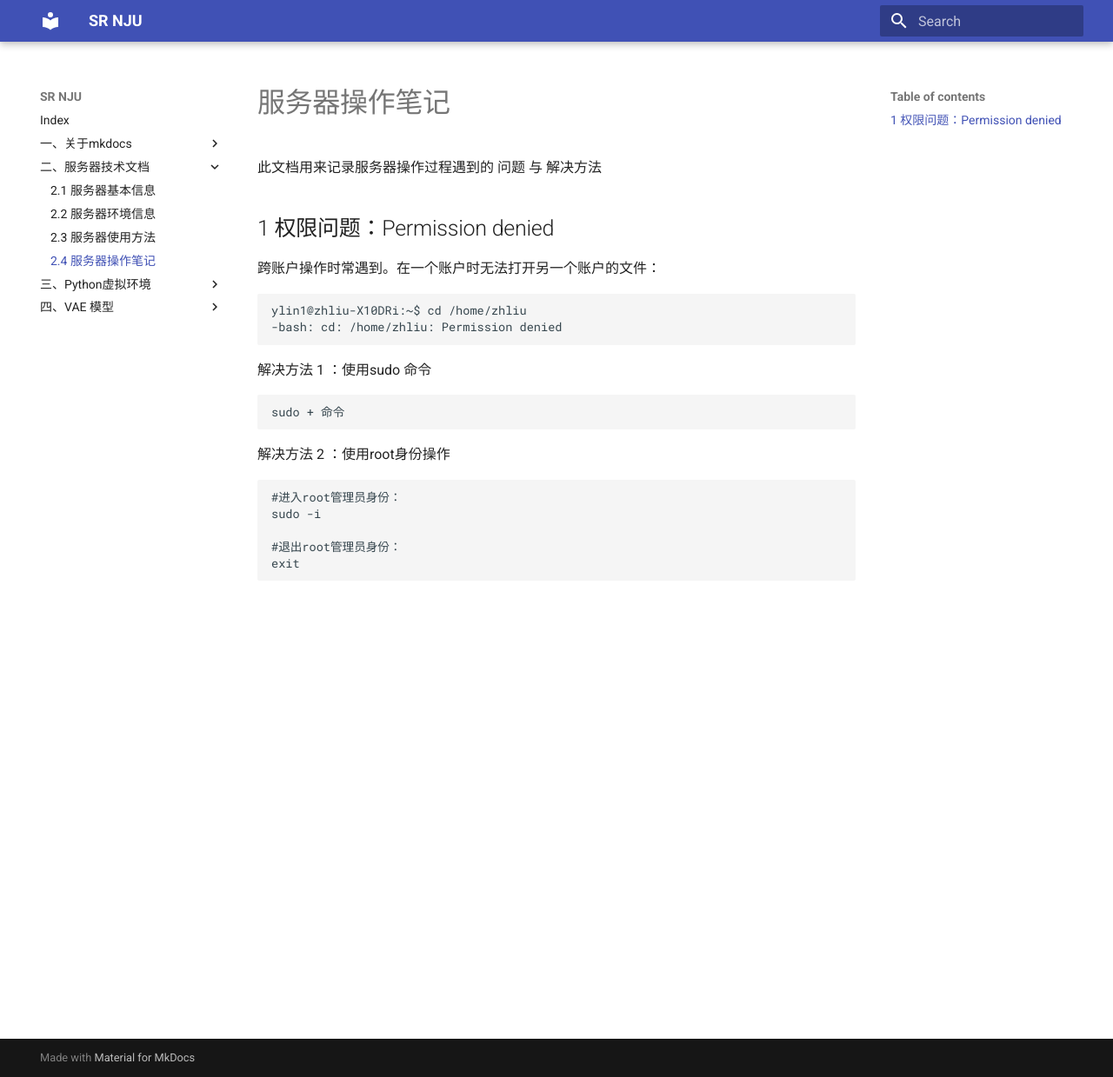
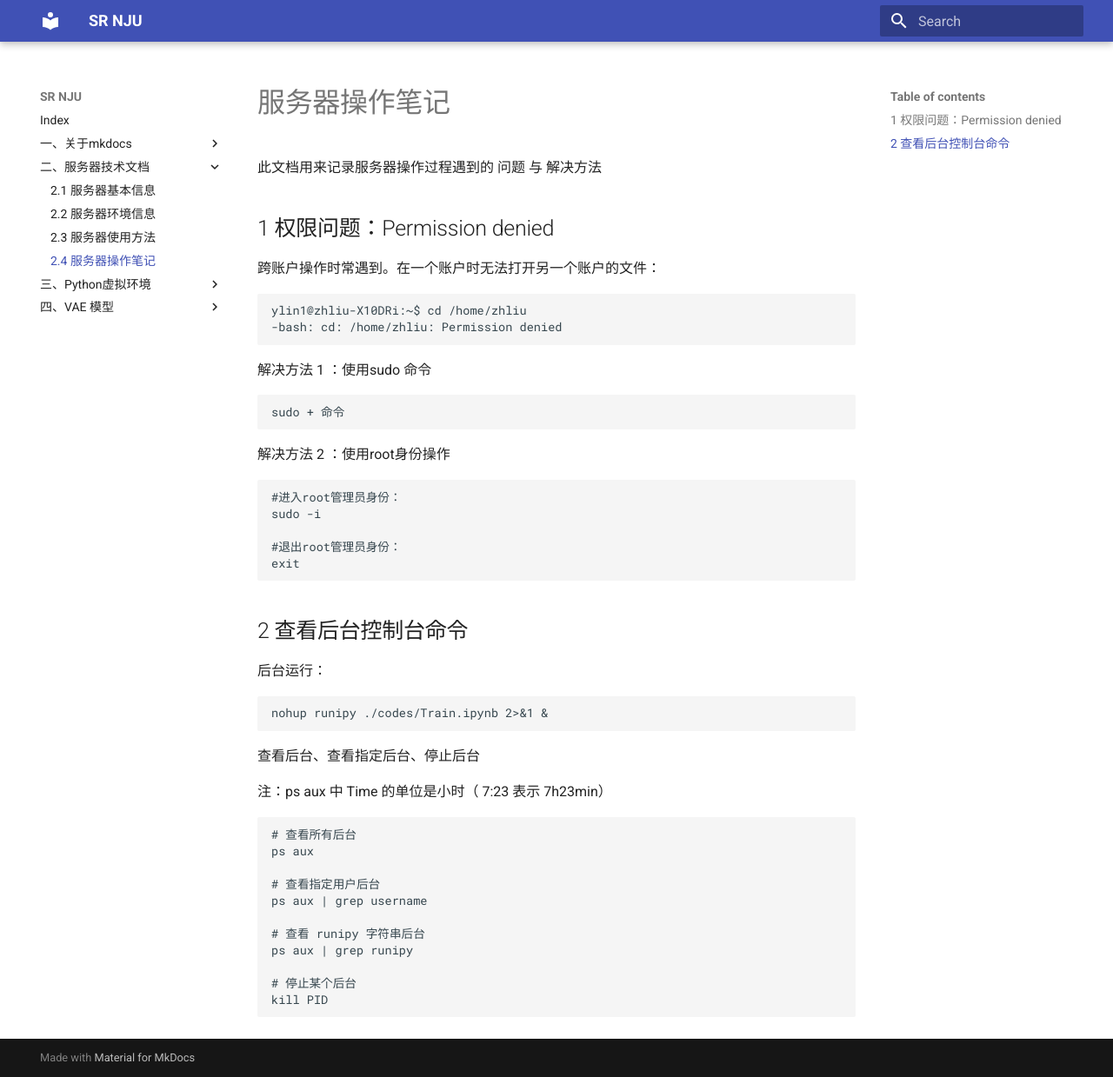
Before and after one commit to boobyuuuu/SR, an MkDocs documentation site: the page built from docs/2/gpu_summary.md, in a window 1280 px wide and 1239 px high. Shown: the whole window at 87% size. Built offline with MkDocs 1.6.1 and Material for MkDocs 9.7.7, drawn with Linux system fonts in a browser that asks for light colours.

````diff
--- a/docs/2/gpu_summary.md
+++ b/docs/2/gpu_summary.md
@@ -26,3 +26,29 @@
 #退出root管理员身份：
 exit
 ```
+
+## 2 查看后台控制台命令
+
+后台运行：
+
+```
+nohup runipy ./codes/Train.ipynb 2>&1 &
+```
+
+查看后台、查看指定后台、停止后台
+
+注：ps aux 中 Time 的单位是小时（ 7:23 表示 7h23min）
+
+```
+# 查看所有后台
+ps aux
+
+# 查看指定用户后台
+ps aux | grep username
+
+# 查看 runipy 字符串后台
+ps aux | grep runipy
+
+# 停止某个后台
+kill PID
+```
````
Also changed, not shown: docs/4/4_2.md (+23 -0 lines).
